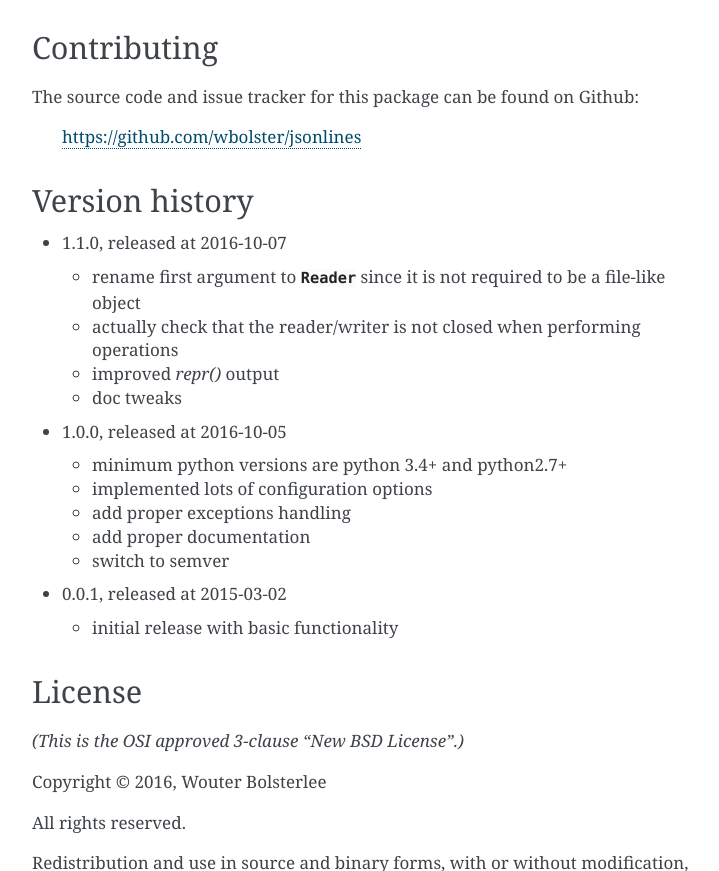
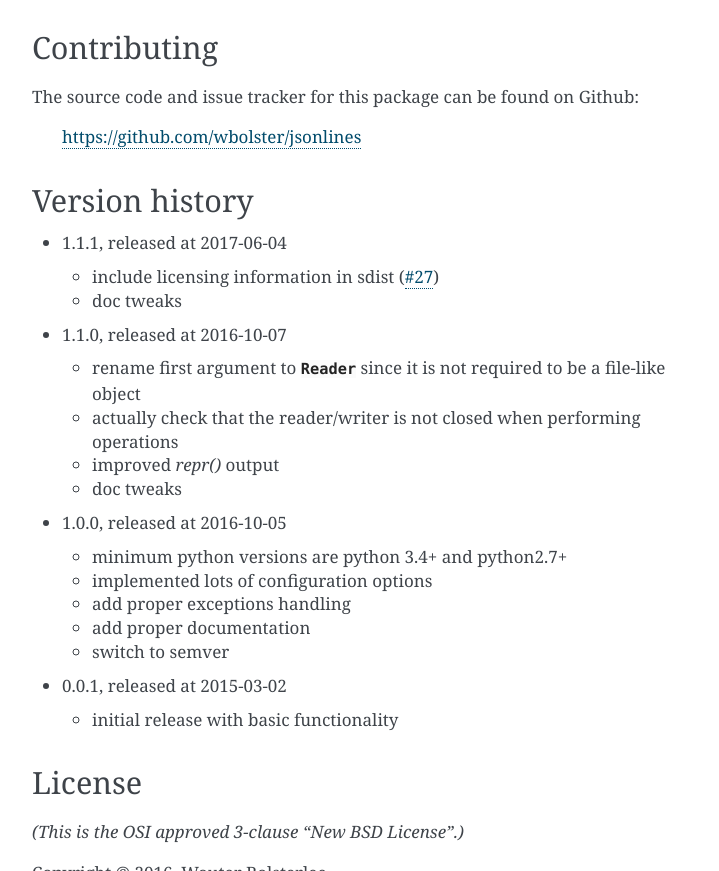
Before and after one commit to wbolster/jsonlines, a Sphinx documentation site: the page built from doc/index.rst, in a window 1280 px wide and 900 px high, scrolled down 3302 px, cut to the strip 29-900 px from the top of the window. Shown: the whole strip, without its empty margins (388-1107 px from the left). Built offline with Sphinx 7.4.7, drawn with Linux system fonts in a browser that asks for light colours.

Commit message:
update version history in docs

```diff
--- a/doc/index.rst
+++ b/doc/index.rst
@@ -177,6 +177,12 @@ The source code and issue tracker for this package can be found on Github:
 Version history
 ===============
 
+* 1.1.1, released at 2017-06-04
+
+  * include licensing information in sdist
+    (`#27 <https://github.com/wbolster/jsonlines/issues/27>`_)
+  * doc tweaks
+
 * 1.1.0, released at 2016-10-07
 
   * rename first argument to :py:class:`Reader` since it is not
```
